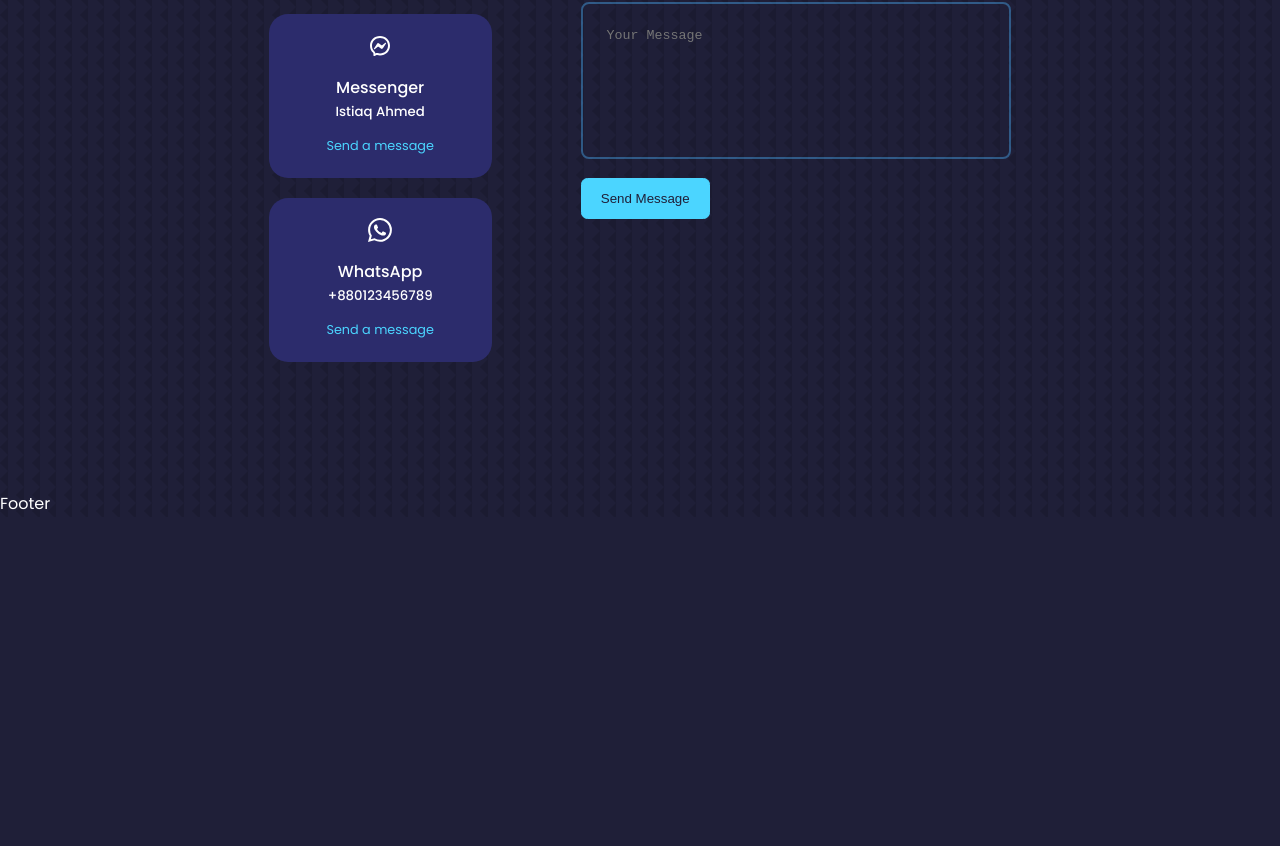
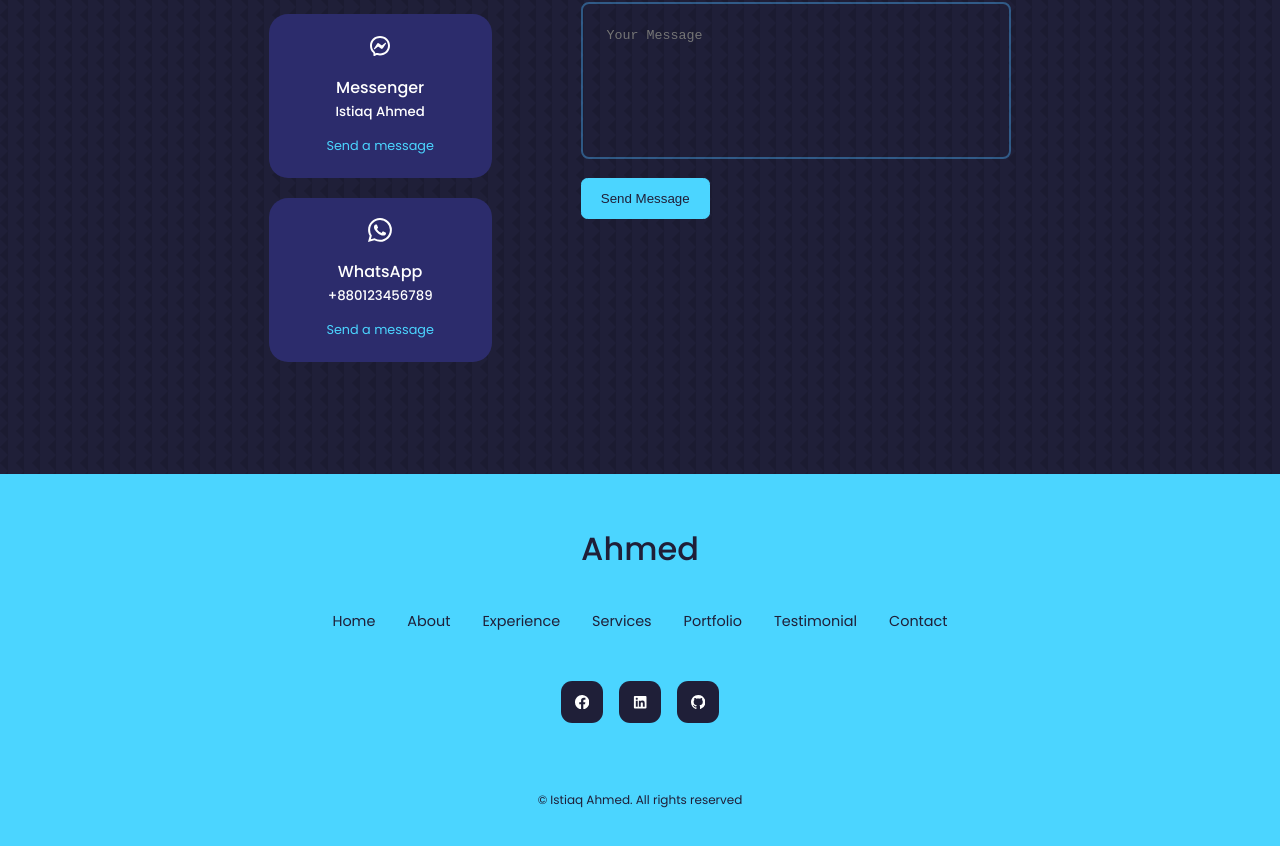
Before and after one commit to ahmedisti/portfolio-react-js, a React (Create React App) app: page / in a window 1280 px wide. Shown: the part 5017-5863 px from the top of the page. Before the commit the page ends 5534 px from the top, so only its background shows below. Built offline with nearby package versions, Linux system fonts and the light colour scheme.

Commit message:
footer section done

```diff
--- a/src/components/Footer/Footer.css
+++ b/src/components/Footer/Footer.css
@@ -0,0 +1,71 @@
+footer{
+    background: var(--color-primary);
+    padding: 3rem 0;
+    text-align: center;
+    font-size: 0.9rem;
+    margin-top: 7rem;
+}
+footer a{
+    color: var(--color-bg);
+}
+.footer__logo{
+    font-size: 2rem;
+    font-weight: 500;
+    margin-bottom: 2rem;
+    display: inline-block;
+}
+
+.permalinks{
+    display: flex;
+    flex-wrap: wrap;
+    justify-content: center;
+    gap: 2rem;
+    margin:  0 auto 3rem;
+}
+
+.footer__socials{
+    display: flex;
+    justify-content: center;
+    gap: 1rem;
+    margin-bottom: 4rem;
+}
+
+.footer__socials a{
+    background: var(--color-bg);
+    color: var(--color-white);
+    padding: 0.8rem;
+    border-radius: 0.7rem;
+    display: flex;
+    border: 1px solid transparent;
+}
+
+.footer__socials a:hover{
+    background: transparent;
+    color: var(--color-bg);
+    border-color: var(--color-bg);
+}
+
+.footer__copyright{
+    margin-bottom: 4rem;
+    color: var(--color-bg);
+}
+
+/* ============ Media Queries (Medium Device) ========= */
+
+@media screen and (max-width: 1024px) {
+
+}
+
+
+/* ============ Media Queries (Small Device) ========= */
+
+@media screen and (max-width: 600px) {
+    .permalinks{
+        flex-direction: column;
+        gap: 1.5rem;
+    }
+
+    .footer__socials{
+        margin-bottom: 2.6rem;
+    }
+}
--- a/src/components/Footer/Footer.jsx
+++ b/src/components/Footer/Footer.jsx
@@ -1,10 +1,33 @@
 import React from 'react';
+import './Footer.css'
+import {BsFacebook} from 'react-icons/bs';
+import {FaLinkedin} from 'react-icons/fa';
+import {BsGithub} from 'react-icons/bs'
 
 const Footer = () => {
     return (
-        <section id='footer'>
-            Footer
-        </section>
+        <footer>
+            <a href="#" className='footer__logo'>Ahmed</a>
+            <ul className="permalinks">
+                <li> <a href="#">Home</a> </li>
+                <li> <a href="#about">About</a> </li>
+                <li> <a href="#experience">Experience</a> </li>
+                <li> <a href="#services">Services</a> </li>
+                <li> <a href="#portfolio">Portfolio</a> </li>
+                <li> <a href="#testimonial">Testimonial</a> </li>
+                <li> <a href="#contact">Contact</a> </li>
+            </ul>
+
+            <div className="footer__socials">
+                <a href="https://www.facebook.com/ahmed.estiaq.9/"><BsFacebook/> </a>
+                <a href="https://www.linkedin.com/in/ahmed-istiaq/"><FaLinkedin/> </a>
+                <a href="https://github.com/ahmedisti"> <BsGithub/></a>
+            </div>
+
+            <div className="footer__copyright">
+                <small>&copy; Istiaq Ahmed. All rights reserved</small>
+            </div>
+        </footer>
     );
 };
 
```
